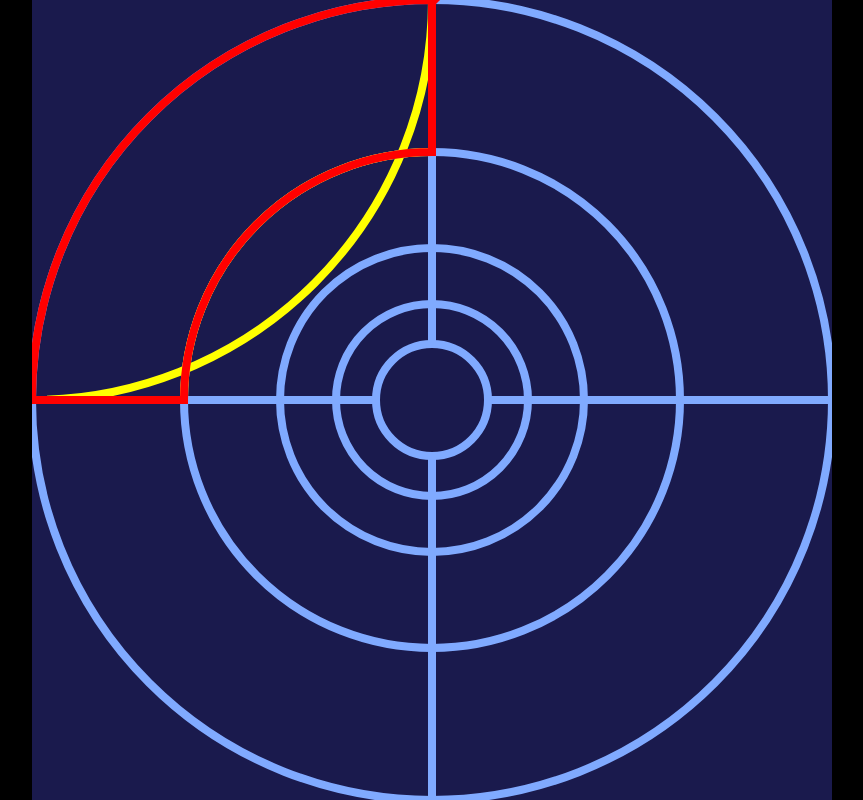
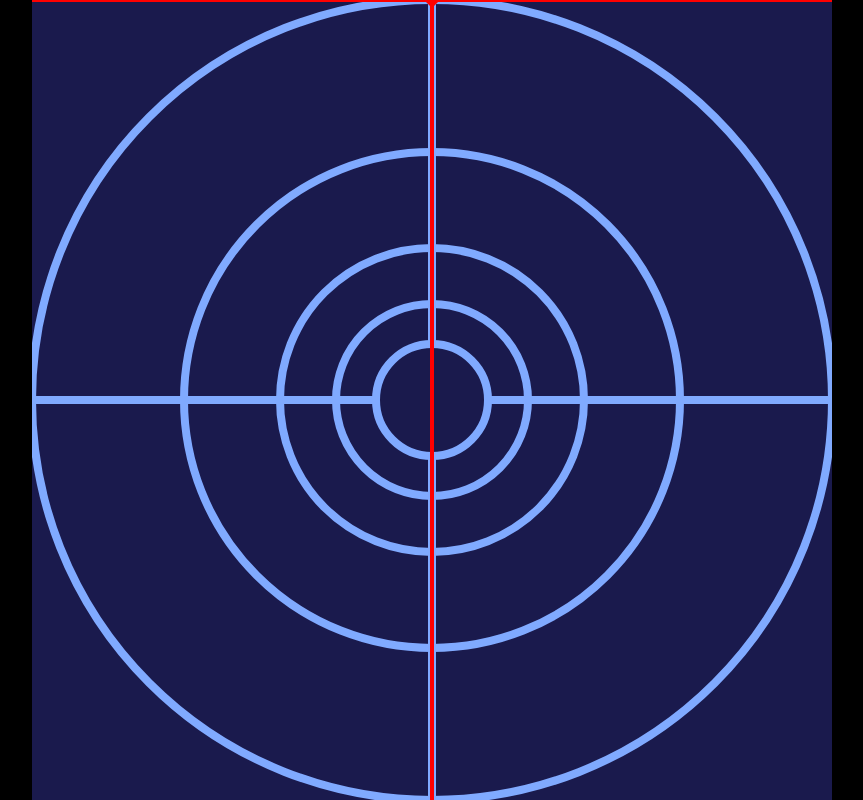
Before and after one commit to dopplerreflect/starts-with-a, a SvelteKit app: page /mouse in a window 1280 px wide. Shown: the whole page, without its empty margins (208-1071 px from the left). Built offline with nearby package versions, Linux system fonts and the light colour scheme.

Commit message:
PathBuilder: use case instead of ifs, and add functionality for new path dsl.

```diff
--- a/src/lib/components/PathBuilder.svelte
+++ b/src/lib/components/PathBuilder.svelte
@@ -13,6 +13,7 @@
 	$: currentPoint = radialPoint(angles[currentAngle], radii[currentRadius]);
 	let pathCode: string[] = [];
 	let path = '';
+	let pathDSL = '';
 
 	const pathStrings = ['a', 'c', 'h', 'l', 'm', 's', 't', 'q', 'v', 'z'];
 
@@ -22,25 +23,41 @@
 		// console.log(event);
 		const { key } = event;
 		key === 'r' && window.location.reload();
-		pathStrings.includes(key) && pathCode.push(`"${key.toUpperCase()}"`);
-		key === 'Enter' &&
+		if (pathStrings.includes(key)) {
+			pathCode.push(`"${key.toUpperCase()}"`);
+			pathDSL += key.toUpperCase();
+		}
+		switch (key) {
+			case 'Enter':
 				pathCode.push(`radialPointString(angles[${currentAngle}], radii[${currentRadius}])`);
-		key === 'a' &&
-			(() => {
+				pathDSL += `${currentAngle} ${currentRadius} `;
+				break;
+			case 'a':
 				pathCode.push(`radii[${currentRadius}]`);
 				pathCode.push(`radii[${currentRadius}]`);
 				pathCode.push('"0 0 0"');
-			})();
-		key === 'Backspace' && pathCode.pop();
-		(key === 'z' || key === 'p') && buildPath();
-		key === 'ArrowRight' &&
-			(currentAngle = currentAngle === angles.length - 1 ? 0 : currentAngle + 1);
-		key === 'ArrowLeft' &&
-			(currentAngle = currentAngle === 0 ? angles.length - 1 : currentAngle - 1);
-		key === 'ArrowDown' &&
-			(currentRadius = currentRadius === radii.length - 1 ? 0 : currentRadius + 1);
-		key === 'ArrowUp' &&
-			(currentRadius = currentRadius === 0 ? radii.length - 1 : currentRadius - 1);
+				pathDSL += `${currentRadius} ${currentRadius} 0 0 0 `;
+				break;
+			case 'Backspace':
+				pathCode.pop();
+				break;
+			case 'z':
+			case 'p':
+				buildPath();
+				break;
+			case 'ArrowRight':
+				currentAngle = currentAngle === angles.length - 1 ? 0 : currentAngle + 1;
+				break;
+			case 'ArrowLeft':
+				currentAngle = currentAngle === 0 ? angles.length - 1 : currentAngle - 1;
+				break;
+			case 'ArrowDown':
+				currentRadius = currentRadius === radii.length - 1 ? 0 : currentRadius + 1;
+				break;
+			case 'ArrowUp':
+				currentRadius = currentRadius === 0 ? radii.length - 1 : currentRadius - 1;
+				break;
+		}
 		console.log(pathCode.join(','));
 	}
 
@@ -56,6 +73,7 @@
 		path = eval(`[${pathCode.join(',')}].join(' ')`);
 		p.setAttribute('d', path);
 		console.log(path);
+		console.log(pathDSL.replace(/(\d) ([A-Z])/g, '$1$2'));
 	}
 
 	onMount(() => {
@@ -80,6 +98,7 @@
 			{stroke}
 		/>
 	{/each}
+	<g id="marker" stroke-width={size / 200}>
 		<path
 			d={polygonPath(4, size / 100, {
 				center: { x: currentPoint.x, y: currentPoint.y },
@@ -88,5 +107,9 @@
 			stroke="stroke"
 			fill="red"
 		/>
+
+		<path d={`M${currentPoint.x} ${-size / 2}V${size}`} stroke="red" />
+		<path d={`M${-size / 2} ${currentPoint.y}H${size}`} stroke="red" />
+	</g>
 	<path bind:this={p} stroke="yellow" fill="none" />
 </g>
--- a/src/routes/mouse/+page.svelte
+++ b/src/routes/mouse/+page.svelte
@@ -27,30 +27,4 @@
 	<Background {size} fill="hsl(240, 50%, 20%)" />
 
 	<PathBuilder {size} {angles} {radii} />
-
-	<path
-		d={[
-			'M',
-			radialPointString(angles[0], radii[0]),
-			'L',
-			radialPointString(angles[0], radii[1]),
-			'A',
-			radii[1],
-			radii[1],
-			'0 0 0',
-			radialPointString(angles[3], radii[1]),
-			'L',
-			radialPointString(angles[3], radii[0]),
-			'A',
-			radii[0],
-			radii[0],
-			'0 0 0',
-			radialPointString(angles[0], radii[0]),
-			'Z'
-		].join(' ')}
-		stroke="yellow"
-		fill="none"
-	/>
-
-	<path d="M0,-50L0,-31A31 31 0 0 0 -31,0L-50,0A50 50 0 0 1 0,-50Z" stroke="red" fill="none" />
 </svg>
```
Also changed, not shown: src/routes/path-test/+page.svelte (+10 -1 lines). Lines whose indentation alone changed are shown as unchanged.
